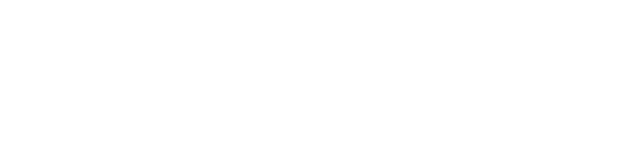
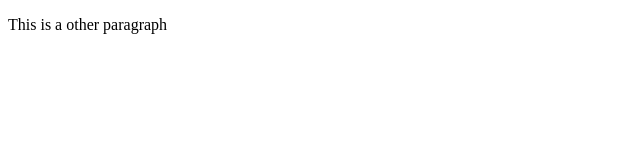
Before and after one commit to Girish789016/learning-git, a plain HTML site: page index.html in a window 1280 px wide. Shown: the whole page, without its empty margins (0-640 px from the left). Drawn offline with Linux system fonts and the light colour scheme.

Commit message:
added paragraph2

```diff
--- a/index.html
+++ b/index.html
@@ -4,7 +4,7 @@
 <title>Page Title</title>
 </head>
 <body>
-
+<p> This is a other paragraph</p>
 
 </body>
 </html>
```
